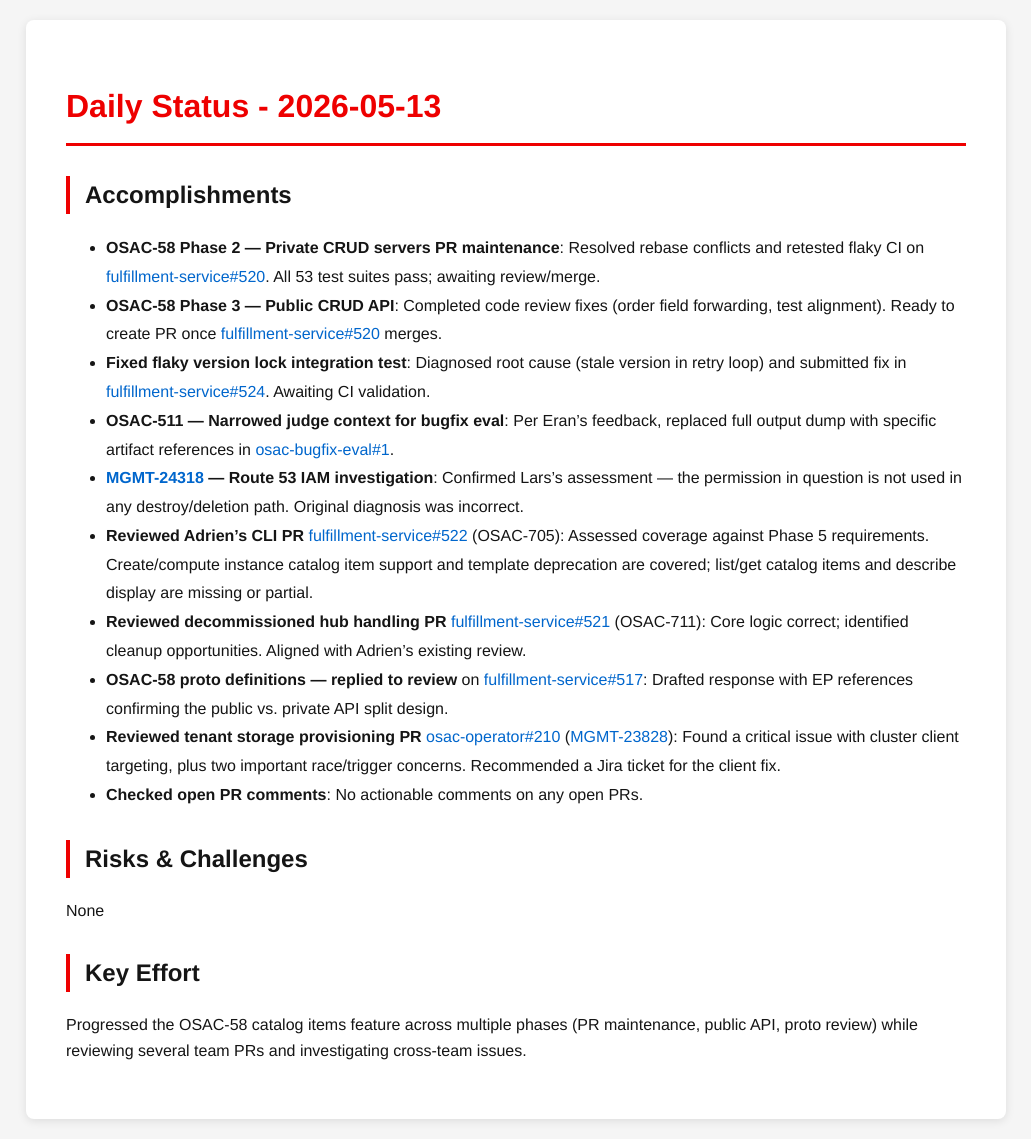
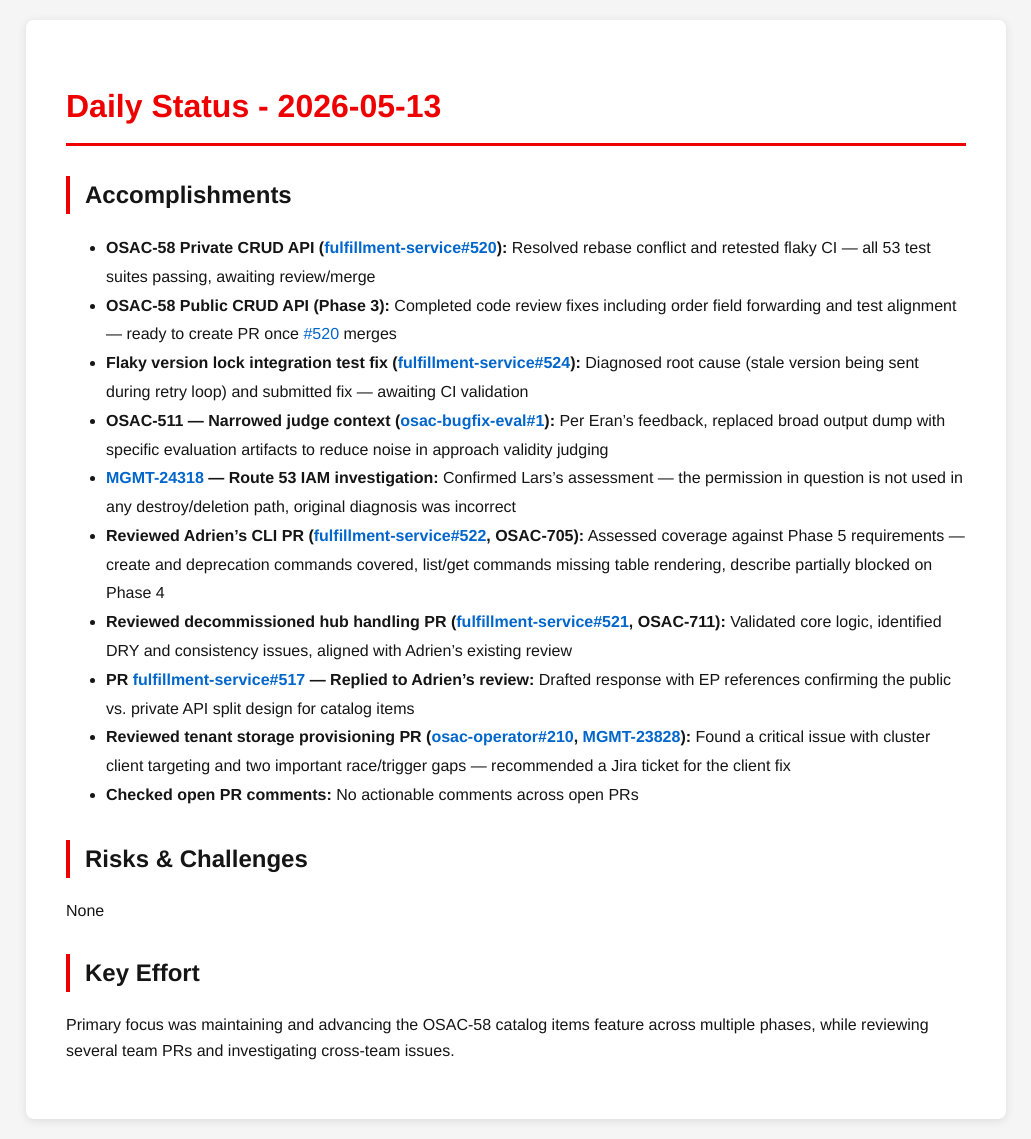
Before and after one commit to tzvatot/daily-status, a Jekyll site: the page built from 2026-05-13.md, in a window 1280 px wide. Shown: the whole page, without its empty margins (124-1155 px from the left). Built offline with Jekyll 4.4.1, drawn with Linux system fonts in a browser that asks for light colours.

Commit message:
Daily status update - 2026-05-13

```diff
--- a/2026-05-13.md
+++ b/2026-05-13.md
@@ -7,19 +7,19 @@ date: 2026-05-13
 # Daily Status - 2026-05-13
 
 ## Accomplishments
-- **OSAC-58 Phase 2 — Private CRUD servers PR maintenance**: Resolved rebase conflicts and retested flaky CI on [fulfillment-service#520](https://github.com/osac-project/fulfillment-service/pull/520). All 53 test suites pass; awaiting review/merge.
-- **OSAC-58 Phase 3 — Public CRUD API**: Completed code review fixes (order field forwarding, test alignment). Ready to create PR once [fulfillment-service#520](https://github.com/osac-project/fulfillment-service/pull/520) merges.
-- **Fixed flaky version lock integration test**: Diagnosed root cause (stale version in retry loop) and submitted fix in [fulfillment-service#524](https://github.com/osac-project/fulfillment-service/pull/524). Awaiting CI validation.
-- **OSAC-511 — Narrowed judge context for bugfix eval**: Per Eran's feedback, replaced full output dump with specific artifact references in [osac-bugfix-eval#1](https://github.com/eranco74/osac-bugfix-eval/pull/1).
-- **[MGMT-24318](https://issues.redhat.com/browse/MGMT-24318) — Route 53 IAM investigation**: Confirmed Lars's assessment — the permission in question is not used in any destroy/deletion path. Original diagnosis was incorrect.
-- **Reviewed Adrien's CLI PR** [fulfillment-service#522](https://github.com/osac-project/fulfillment-service/pull/522) (OSAC-705): Assessed coverage against Phase 5 requirements. Create/compute instance catalog item support and template deprecation are covered; list/get catalog items and describe display are missing or partial.
-- **Reviewed decommissioned hub handling PR** [fulfillment-service#521](https://github.com/osac-project/fulfillment-service/pull/521) (OSAC-711): Core logic correct; identified cleanup opportunities. Aligned with Adrien's existing review.
-- **OSAC-58 proto definitions — replied to review** on [fulfillment-service#517](https://github.com/osac-project/fulfillment-service/pull/517): Drafted response with EP references confirming the public vs. private API split design.
-- **Reviewed tenant storage provisioning PR** [osac-operator#210](https://github.com/osac-project/osac-operator/pull/210) ([MGMT-23828](https://issues.redhat.com/browse/MGMT-23828)): Found a critical issue with cluster client targeting, plus two important race/trigger concerns. Recommended a Jira ticket for the client fix.
-- **Checked open PR comments**: No actionable comments on any open PRs.
+- **OSAC-58 Private CRUD API ([fulfillment-service#520](https://github.com/osac-project/fulfillment-service/pull/520)):** Resolved rebase conflict and retested flaky CI — all 53 test suites passing, awaiting review/merge
+- **OSAC-58 Public CRUD API (Phase 3):** Completed code review fixes including order field forwarding and test alignment — ready to create PR once [#520](https://github.com/osac-project/fulfillment-service/pull/520) merges
+- **Flaky version lock integration test fix ([fulfillment-service#524](https://github.com/osac-project/fulfillment-service/pull/524)):** Diagnosed root cause (stale version being sent during retry loop) and submitted fix — awaiting CI validation
+- **OSAC-511 — Narrowed judge context ([osac-bugfix-eval#1](https://github.com/eranco74/osac-bugfix-eval/pull/1)):** Per Eran's feedback, replaced broad output dump with specific evaluation artifacts to reduce noise in approach validity judging
+- **[MGMT-24318](https://issues.redhat.com/browse/MGMT-24318) — Route 53 IAM investigation:** Confirmed Lars's assessment — the permission in question is not used in any destroy/deletion path, original diagnosis was incorrect
+- **Reviewed Adrien's CLI PR ([fulfillment-service#522](https://github.com/osac-project/fulfillment-service/pull/522), OSAC-705):** Assessed coverage against Phase 5 requirements — create and deprecation commands covered, list/get commands missing table rendering, describe partially blocked on Phase 4
+- **Reviewed decommissioned hub handling PR ([fulfillment-service#521](https://github.com/osac-project/fulfillment-service/pull/521), OSAC-711):** Validated core logic, identified DRY and consistency issues, aligned with Adrien's existing review
+- **PR [fulfillment-service#517](https://github.com/osac-project/fulfillment-service/pull/517) — Replied to Adrien's review:** Drafted response with EP references confirming the public vs. private API split design for catalog items
+- **Reviewed tenant storage provisioning PR ([osac-operator#210](https://github.com/osac-project/osac-operator/pull/210), [MGMT-23828](https://issues.redhat.com/browse/MGMT-23828)):** Found a critical issue with cluster client targeting and two important race/trigger gaps — recommended a Jira ticket for the client fix
+- **Checked open PR comments:** No actionable comments across open PRs
 
 ## Risks & Challenges
 None
 
 ## Key Effort
-Progressed the OSAC-58 catalog items feature across multiple phases (PR maintenance, public API, proto review) while reviewing several team PRs and investigating cross-team issues.
+Primary focus was maintaining and advancing the OSAC-58 catalog items feature across multiple phases, while reviewing several team PRs and investigating cross-team issues.
```
